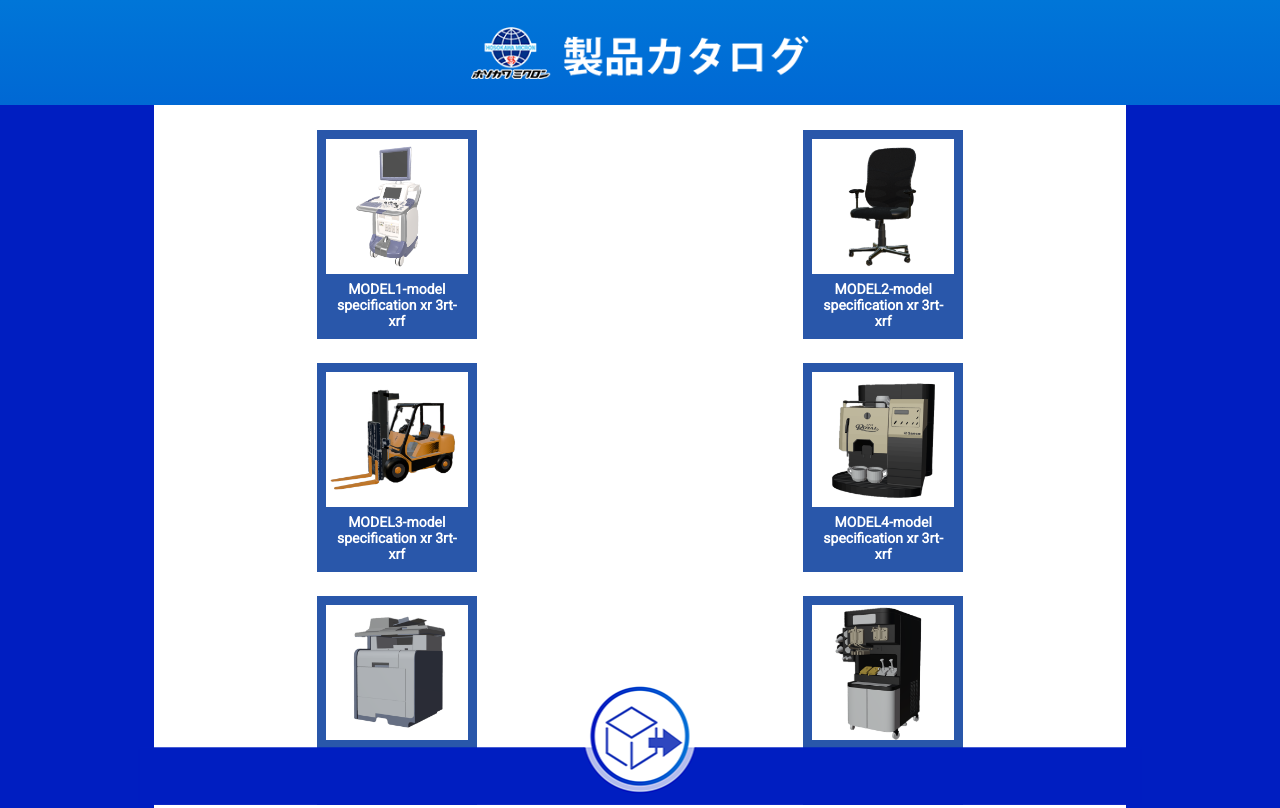
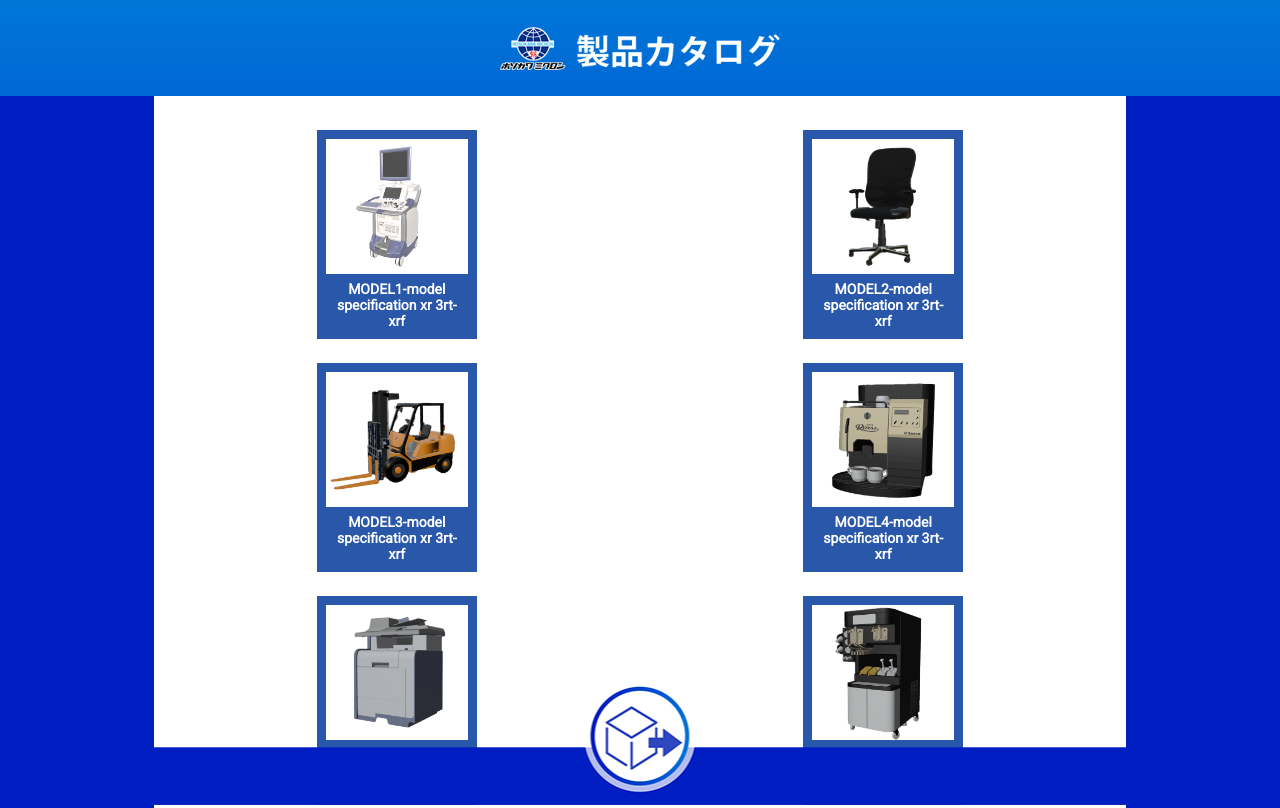
Before and after one commit to egmCeiRyu/armodel, a website: page newMenu.html in a window 1280 px wide. Shown: the top 808 px of the page. Drawn offline with Linux system fonts and the light colour scheme; a web font is replaced by a local one.

Commit message:
Update newmenu_style.css

```diff
--- a/newmenu_style.css
+++ b/newmenu_style.css
@@ -69,11 +69,11 @@
     }
 
     .hosokawalogo{
-      padding-left: -2px;
       padding-top: 27px;
       padding-bottom: 26px;
-      height: 52px;
+      height: 43px;
       margin: auto;
+      z-index: 999;
     }
 
     .logo {
@@ -110,7 +110,6 @@
       bottom: -5px; /* Distance from the bottom of the screen */
       left: 50%;
       transform: translateX(-50%);
-
       font-size: 27px;
       color: white;
       cursor: pointer;
```
